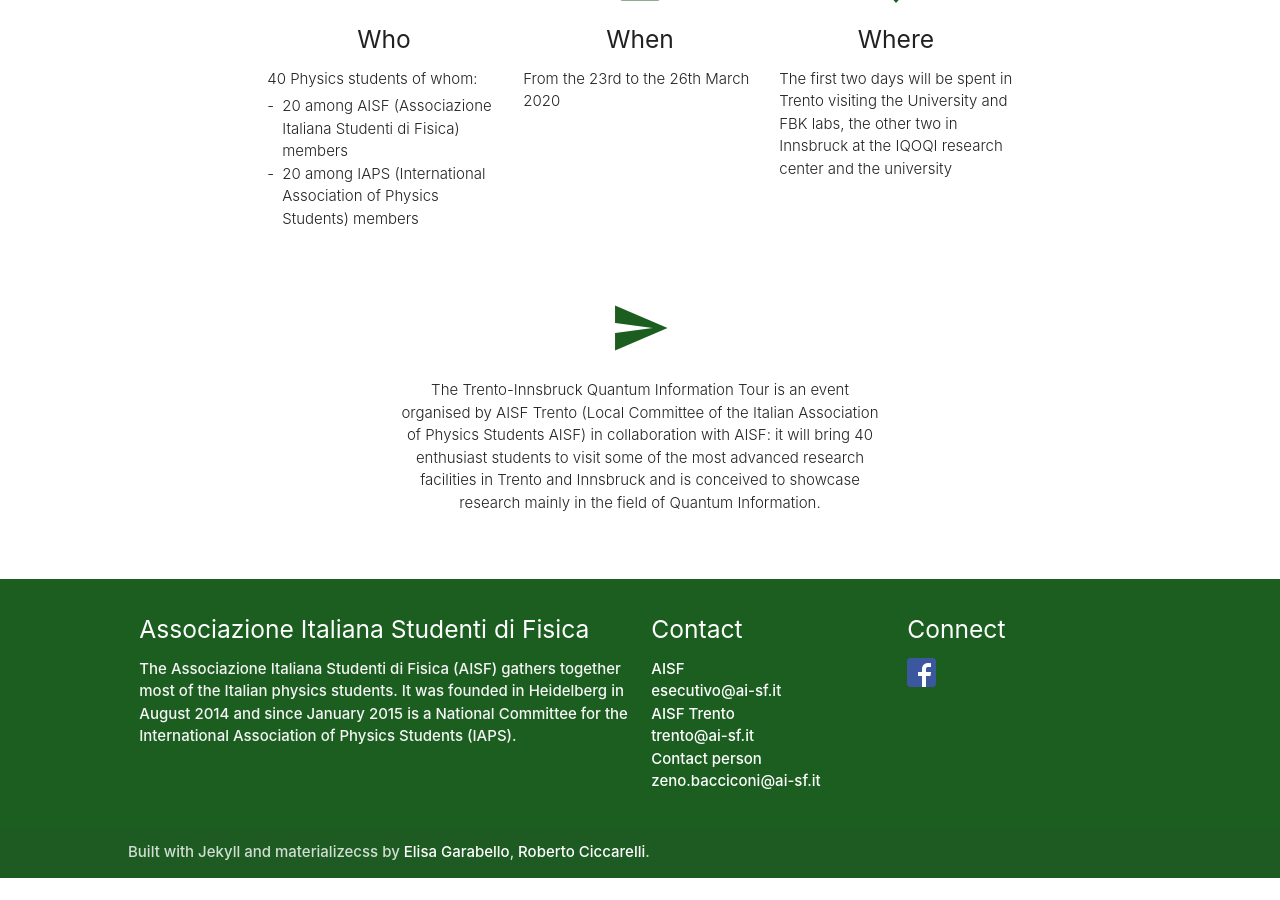
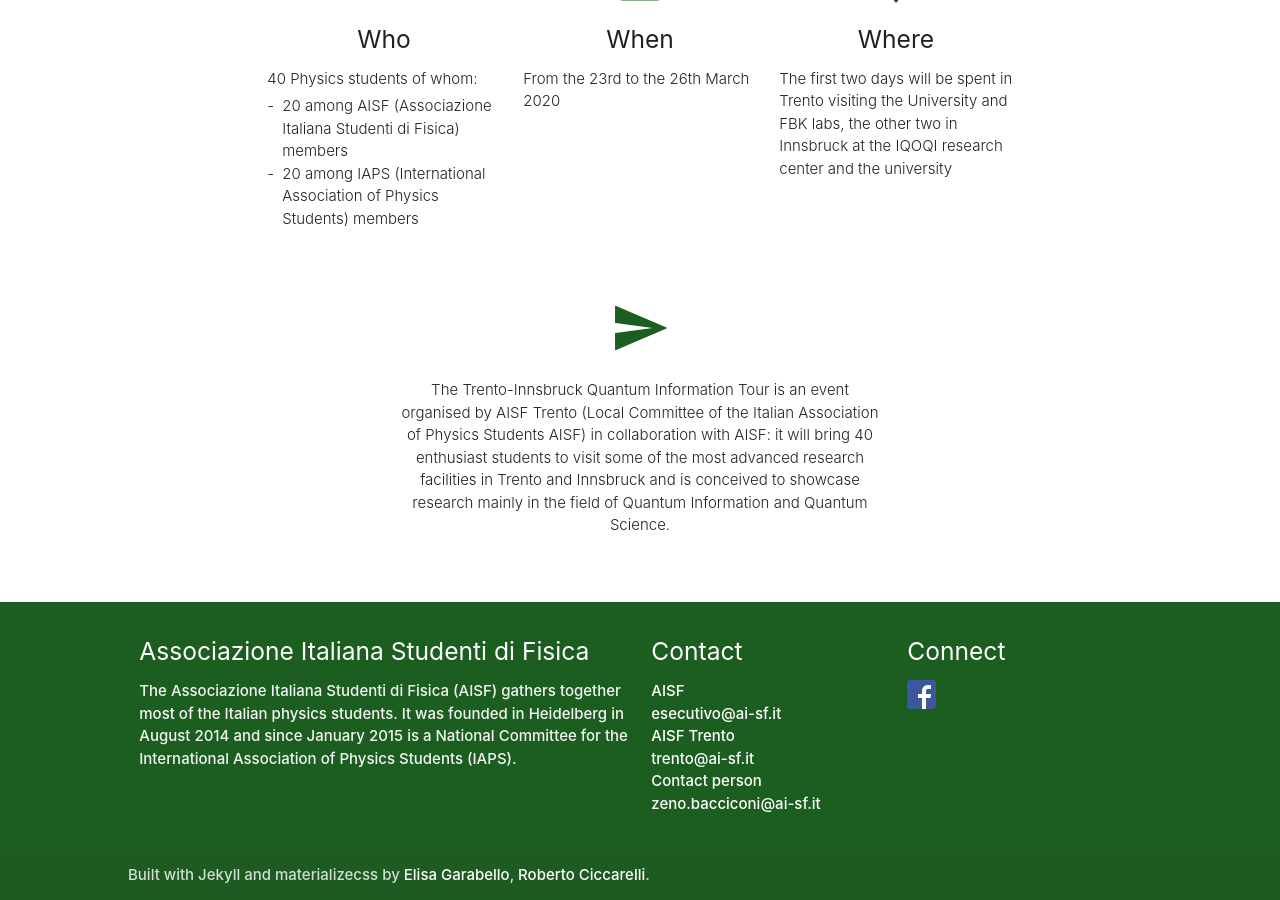
Before and after one commit to ai-sf/tiqit20, a Jekyll site: the page built from index.html, in a window 1280 px wide and 900 px high, scrolled down 1078 px. Built offline with Jekyll 4.4.1, drawn with Linux system fonts in a browser that asks for light colours; nearby versions of some CDN libraries; before the commit the page ends 1956 px from its top, so only the background shows below that.

Commit message:
Update home.yml

```diff
--- a/_data/home.yml
+++ b/_data/home.yml
@@ -18,4 +18,4 @@ slideshow:
     alt: Innsbruck
 
 
-paragraph: "The Trento-Innsbruck Quantum Information Tour is an event organised by AISF Trento (Local Committee of the Italian Association of Physics Students AISF) in collaboration with AISF: it will bring 40 enthusiast students to visit some of the most advanced research facilities in Trento and Innsbruck and is conceived to showcase research mainly in the field of Quantum Information. "
+paragraph: "The Trento-Innsbruck Quantum Information Tour is an event organised by AISF Trento (Local Committee of the Italian Association of Physics Students AISF) in collaboration with AISF: it will bring 40 enthusiast students to visit some of the most advanced research facilities in Trento and Innsbruck and is conceived to showcase research mainly in the field of Quantum Information and Quantum Science. "
```
